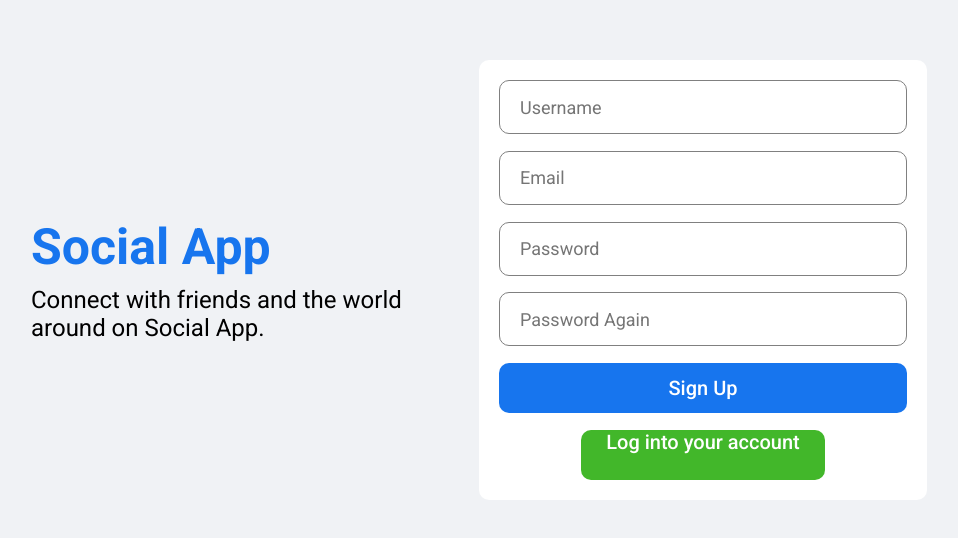
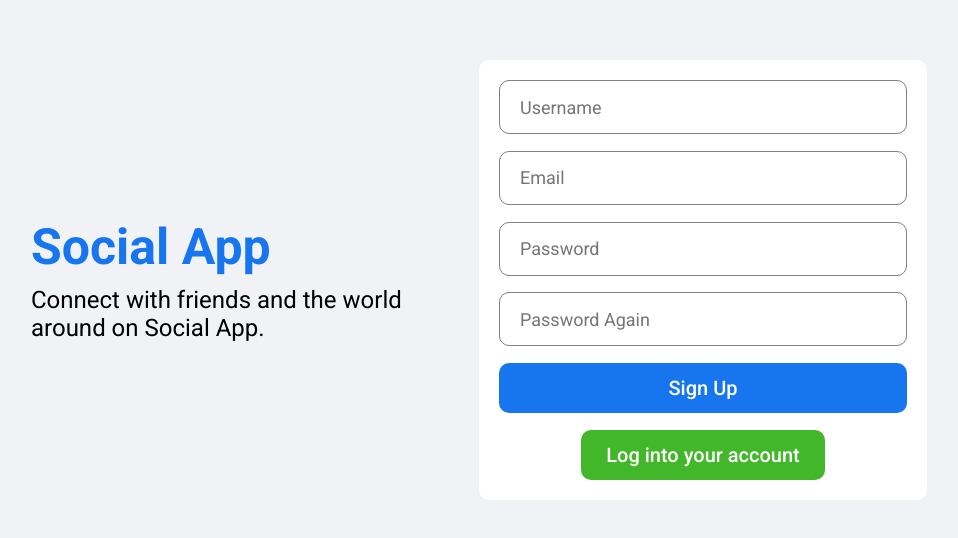
Before and after one commit to daisuke359/social-app-ui, a React (Create React App) app: page / in a window 1280 px wide. Shown: the part 120-658 px from the top of the page, without its empty margins (161-1119 px from the left). Built offline with nearby package versions, Linux system fonts and the light colour scheme.

Commit message:
change style for register page

```diff
--- a/src/pages/register/register.css
+++ b/src/pages/register/register.css
@@ -85,7 +85,9 @@
 }
 
 .loginRegisterButton {
-    text-align: center;
+    display: flex;
+    align-items: center;
+    justify-content: center;
     text-decoration: none;
     background-color: #42b72a;
     /* width: 60%; */
```
